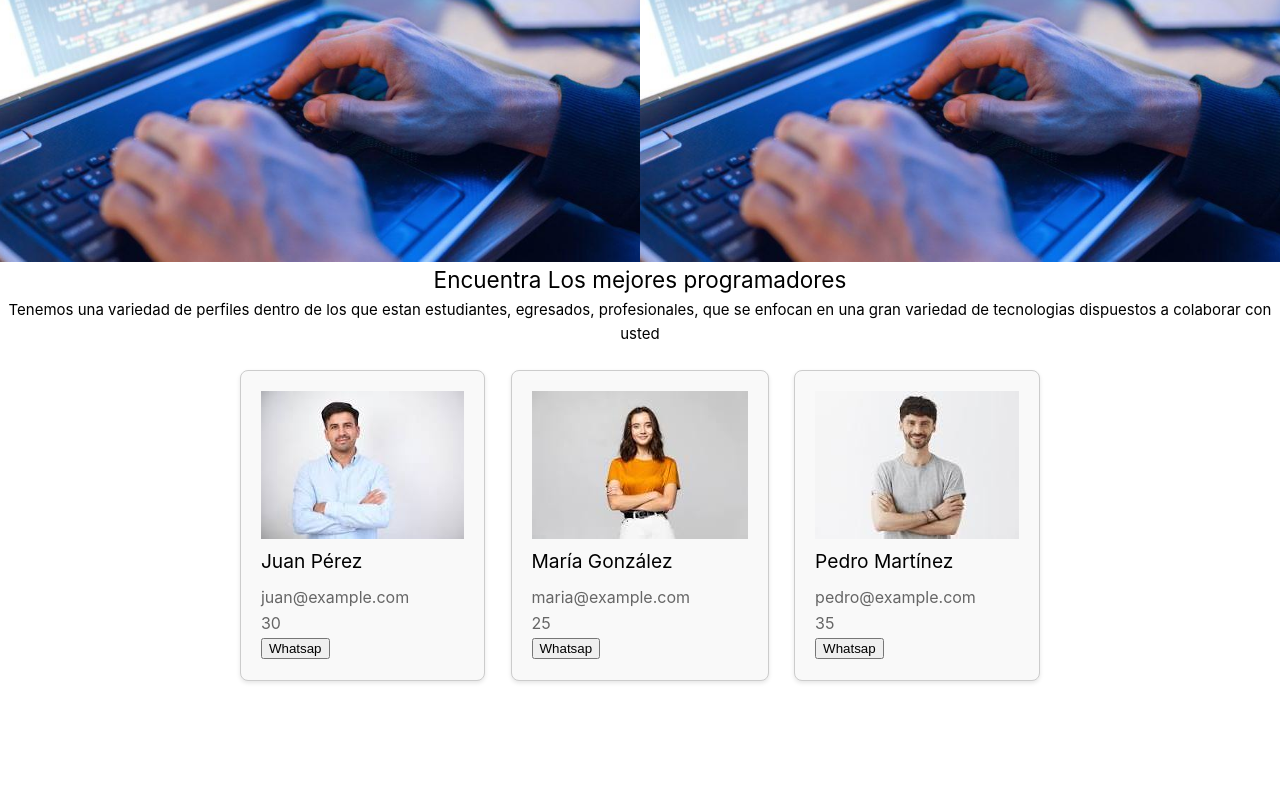
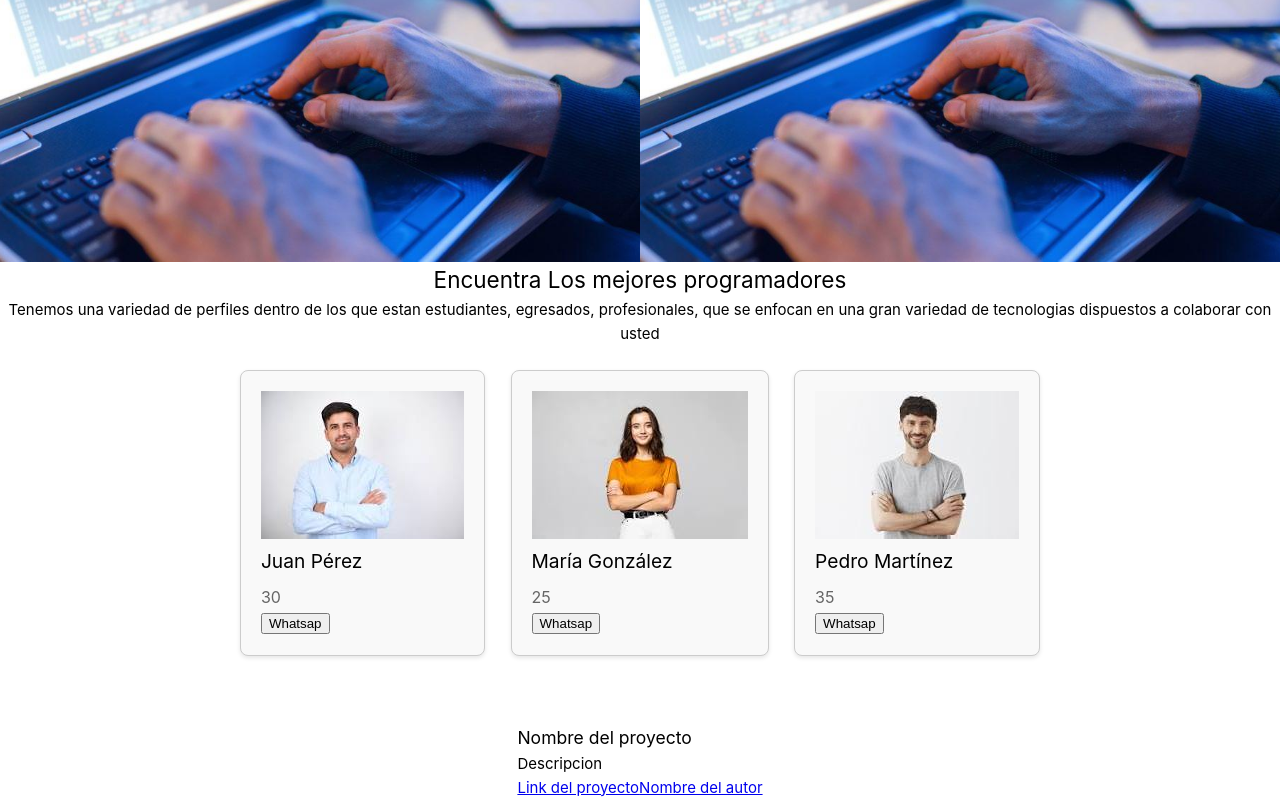
Before and after one commit to daviddiazm/Market_Place_JS, a Vue app: page / in a window 1280 px wide. Shown: the part 238-1038 px from the top of the page. Before the commit the page ends 939 px from the top, so only its background shows below. Built offline with nearby package versions, Linux system fonts and the light colour scheme.

Commit message:
Crear StudendtCard y modificar HomeViwe para StudentCard

```diff
--- /dev/null
+++ b/src/components/StudentCard.vue
@@ -0,0 +1,70 @@
+<script lang='js'>
+import { defineComponent } from 'vue'
+
+export default defineComponent({
+  name: 'StudentCard',
+  props: {
+    name: {
+      type: String,
+      required: false,
+      default: "No tiene nombre"
+    },
+    lastName: {
+      type: String,
+      required: false,
+      default: "No tiene apellido"
+    },
+    img: {
+      type: String,
+      required: false,
+      default: "No tiene img"
+    },
+    age: {
+      type: String,
+      required: false,
+      default: "No tiene edad"
+    }
+  },
+  setup(props) {
+    return { props }
+  }
+})
+</script>
+
+<template >
+  <div class="StuCard">
+
+    <div class="user-info">
+      <img :src="img" alt="">
+      <h3>{{ name }} {{ lastName }}</h3>
+      <p>{{ email }}</p>
+      <p>{{ age }}</p>
+      <button>Whatsap</button>
+    </div>
+  </div>
+</template>
+
+
+<style scoped>
+
+.StuCard {
+  border: 1px solid #ccc;
+  border-radius: 8px;
+  padding: 20px;
+  margin-bottom: 20px;
+  background-color: #f9f9f9;
+  box-shadow: 0 2px 4px rgba(0, 0, 0, 0.1);
+}
+
+.user-info h3 {
+  font-size: 1.2rem;
+  margin-bottom: 0.5rem;
+}
+
+.user-info p {
+  font-size: 1rem;
+  color: #666;
+}
+
+
+</style>
--- a/src/views/HomeView.vue
+++ b/src/views/HomeView.vue
@@ -1,7 +1,8 @@
 <script setup>
+import { defineComponent, onMounted, ref } from 'vue';
 import ImgHover from '@/components/ImgHover.vue';
 import Users from '../assets/jsons/User.json'
-import { defineComponent, onMounted, ref } from 'vue';
+import StudentCard from '@/components/StudentCard.vue';
 
 const users = ref([]);
 onMounted(() => {
@@ -22,14 +23,22 @@ onMounted(() => {
         <p>Tenemos una variedad de perfiles dentro de los que estan estudiantes, egresados, profesionales, que se enfocan en una gran variedad de tecnologias dispuestos a colaborar con usted</p>
       </article>
       <section class="stuList">
-        <section class="StuCard" v-for="(user, index) in users" :key="index">
-          <div class="user-info">
-            <img :src="user.img" alt="">
-            <h3>{{ user.name }} {{ user.lastName }}</h3>
-            <p>{{ user.email }}</p>
-            <p>{{ user.age }}</p>
-          </div>
-          <button>Whatsap</button>
+        <StudentCard v-for="(user, index) in Users"
+          :key="index"
+          :name="user.name"
+          :lastName="user.lastName"
+          :img="user.img"
+          :email="user.email"
+          :age="user.age"
+          />
+      </section>
+      <section class="projectList">
+        <section class="ProjectCard">
+          <img src="" alt="">
+          <h3>Nombre del proyecto</h3>
+          <p>Descripcion</p>
+          <a href="#">Link del proyecto</a>
+          <a href="#">Nombre del autor</a>
         </section>
       </section>
     </section>
@@ -66,27 +75,4 @@ onMounted(() => {
   flex-wrap: wrap;
   gap: 2vw;
 }
-
-.StuCard {
-  border: 1px solid #ccc;
-  border-radius: 8px;
-  padding: 20px;
-  margin-bottom: 20px;
-  background-color: #f9f9f9;
-  box-shadow: 0 2px 4px rgba(0, 0, 0, 0.1);
-}
-
-.user-info {
-  /* Estilos para la información del usuario */
-}
-
-.user-info h3 {
-  font-size: 1.2rem;
-  margin-bottom: 0.5rem;
-}
-
-.user-info p {
-  font-size: 1rem;
-  color: #666;
-}
 </style>
```
